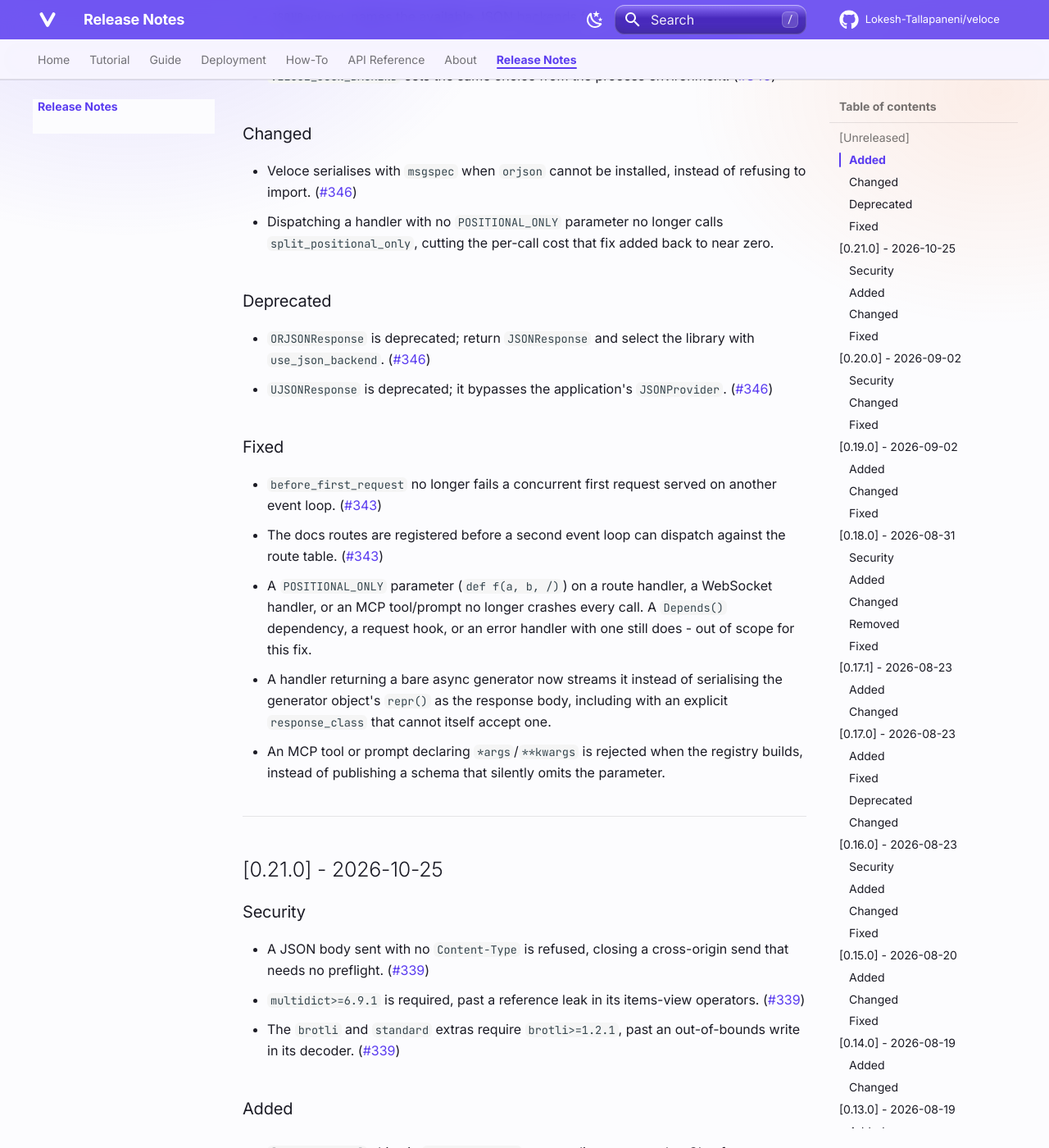
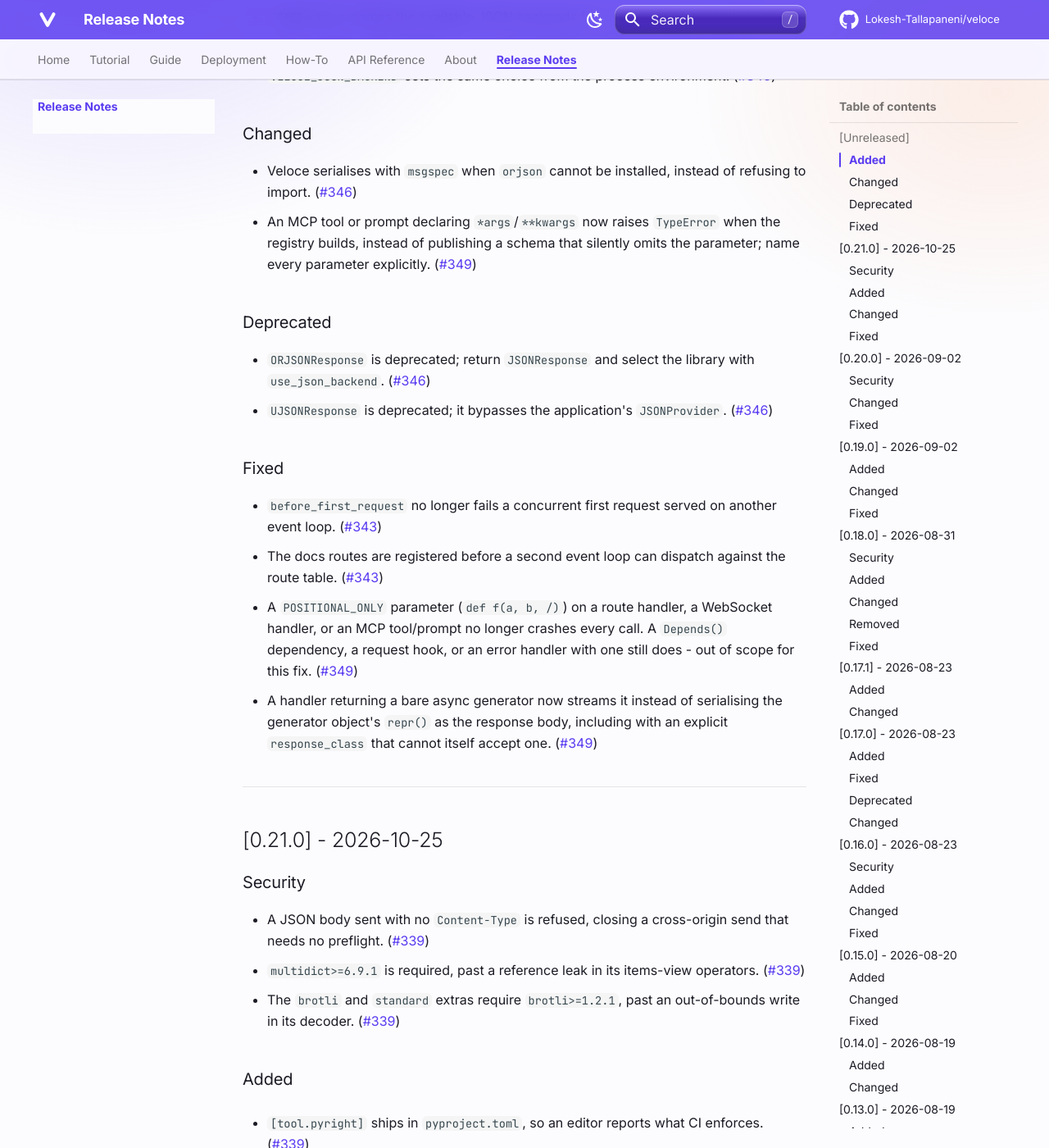
Before and after one commit to Lokesh-Tallapaneni/veloce, an MkDocs documentation site: the page built from docs/changelog.md, in a window 1280 px wide and 1400 px high, scrolled down 552 px. Shown: the whole window at 82% size. Built offline with MkDocs 1.6.1 and Material for MkDocs 9.7.7, drawn with Linux system fonts in a browser that asks for light colours; comment, search, counter and statistics services are not loaded.

Commit message:
document the MCP variadic rejection and the async-generator return shape
Adds PR links to the four new Unreleased entries this branch introduced,
moves the MCP *args/**kwargs rejection under Changed with a one-clause
migration note (it is a breaking change for code that used to register
silently), and drops the Changed entry describing a perf fix to
split_positional_only - that function never shipped in a release, so
there is nothing for a user to notice changed.

docs/guide/mcp.md now states the *args/**kwargs restriction where tool
registration is introduced; the return-value table in
docs/guide/requests-responses.md now has a row for an async
generator/iterable return.

```diff
--- a/CHANGELOG.md
+++ b/CHANGELOG.md
@@ -16,7 +16,7 @@
 ### Changed
 
 - Veloce serialises with `msgspec` when `orjson` cannot be installed, instead of refusing to import. ([#346](https://github.com/Lokesh-Tallapaneni/veloce/pull/346))
-- Dispatching a handler with no `POSITIONAL_ONLY` parameter no longer calls `split_positional_only`, cutting the per-call cost that fix added back to near zero.
+- An MCP tool or prompt declaring `*args`/`**kwargs` now raises `TypeError` when the registry builds, instead of publishing a schema that silently omits the parameter; name every parameter explicitly. ([#349](https://github.com/Lokesh-Tallapaneni/veloce/pull/349))
 
 ### Deprecated
 
@@ -27,9 +27,8 @@
 
 - `before_first_request` no longer fails a concurrent first request served on another event loop. ([#343](https://github.com/Lokesh-Tallapaneni/veloce/pull/343))
 - The docs routes are registered before a second event loop can dispatch against the route table. ([#343](https://github.com/Lokesh-Tallapaneni/veloce/pull/343))
-- A `POSITIONAL_ONLY` parameter (`def f(a, b, /)`) on a route handler, a WebSocket handler, or an MCP tool/prompt no longer crashes every call. A `Depends()` dependency, a request hook, or an error handler with one still does - out of scope for this fix.
-- A handler returning a bare async generator now streams it instead of serialising the generator object's `repr()` as the response body, including with an explicit `response_class` that cannot itself accept one.
-- An MCP tool or prompt declaring `*args`/`**kwargs` is rejected when the registry builds, instead of publishing a schema that silently omits the parameter.
+- A `POSITIONAL_ONLY` parameter (`def f(a, b, /)`) on a route handler, a WebSocket handler, or an MCP tool/prompt no longer crashes every call. A `Depends()` dependency, a request hook, or an error handler with one still does - out of scope for this fix. ([#349](https://github.com/Lokesh-Tallapaneni/veloce/pull/349))
+- A handler returning a bare async generator now streams it instead of serialising the generator object's `repr()` as the response body, including with an explicit `response_class` that cannot itself accept one. ([#349](https://github.com/Lokesh-Tallapaneni/veloce/pull/349))
 
 ## [0.21.0] - 2026-10-25
 
```
Also changed, not shown: docs/guide/mcp.md (+4 -0 lines), docs/guide/requests-responses.md (+1 -0 lines).
